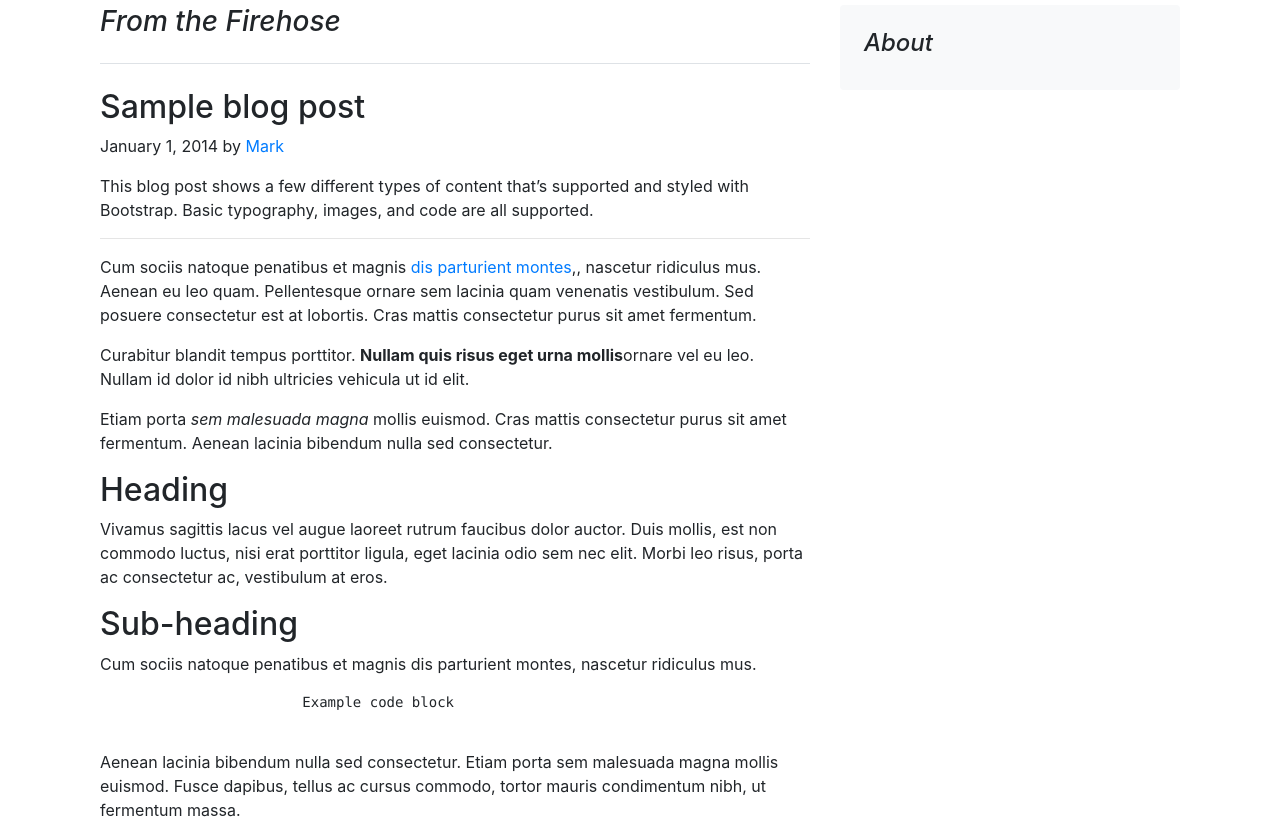
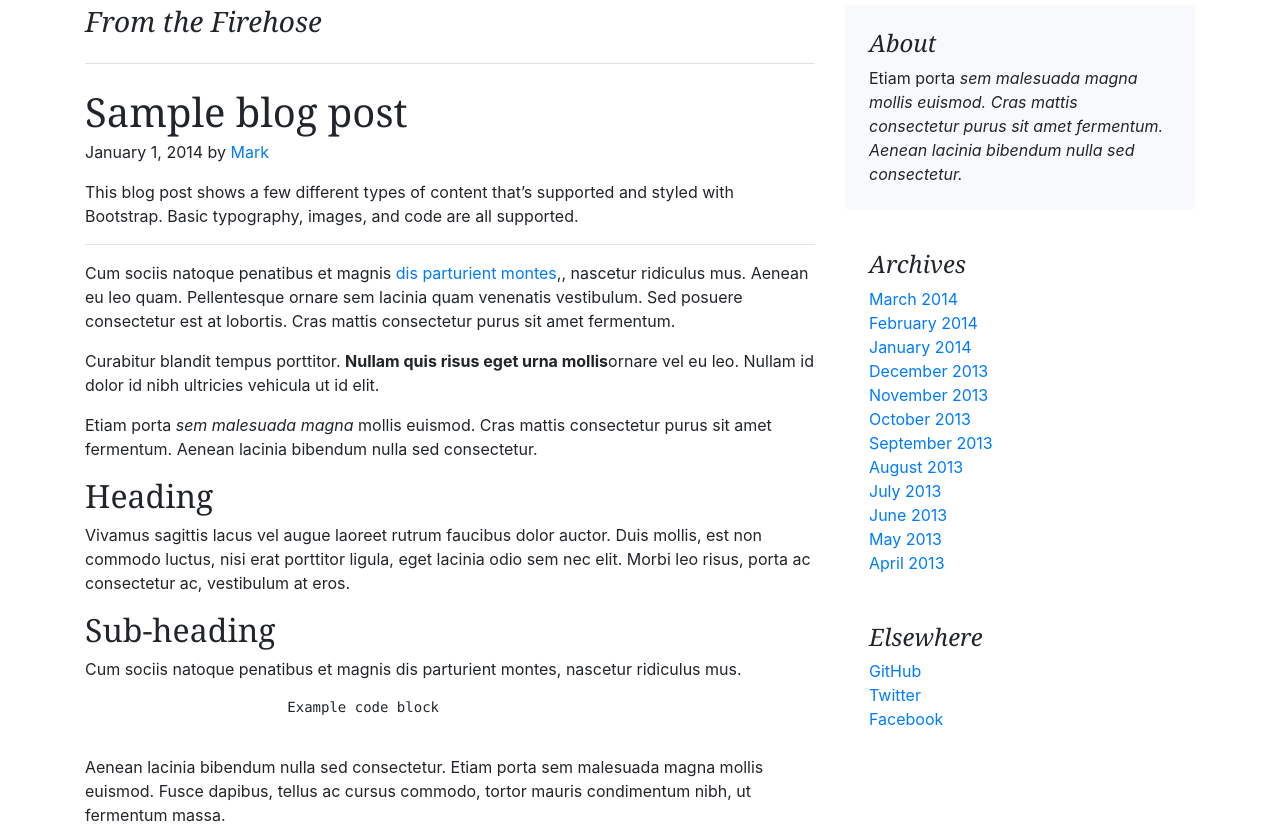
Before and after one commit to romigos/2020-Blog, a plain HTML site: page index.html in a window 1280 px wide. Shown: the part 838-1668 px from the top of the page. Drawn offline with nearby package versions, Linux system fonts and the light colour scheme.

Commit message:
finish blog by bootstrap

```diff
--- a/css/style.css
+++ b/css/style.css
@@ -6,15 +6,59 @@
 .blog-header-logo {
     font-family: "Playfair Display", Georgia, "Times New Roman", serif;
     font-size: 2.25rem;
-    line-height: 1;
-    color: #343a40 !important;
+}
+
+.blog-header-logo:hover {
+    text-decoration: none;
+}
+
+.h1, .h2, .h3, .h4, .h5, .h6, h1, h2, h3, h4, h5, h6 {
+    margin-bottom: .5rem;
+    font-weight: 500;
+    line-height: 1.2;
+    font-family: "Playfair Display", Georgia, "Times New Roman", serif;
+}
+
+.blog-footer {
+    padding: 2.5rem 0;
+    color: #999;
+    text-align: center;
+    background-color: #f9f9f9;
+    border-top: .05rem solid #e5e5e5;
+}
+
+h2 {
+    display: block;
+    font-size: 1.5em;
+    margin-block-start: 0.83em;
+    margin-block-end: 0.83em;
+    margin-inline-start: 0;
+    margin-inline-end: 0;
     font-weight: bold;
+}
+
+.blog-post-title {
+    margin-bottom: .25rem;
+    font-size: 2.5rem;
+}
+
+.blog-pagination {
+    margin-bottom: 4rem;
+}
+
+.blog-pagination > .btn {
+    border-radius: 2rem;
 }
 
 .blog-post {
     margin-bottom: 4rem;
 }
 
-.blog-pagination > .btn {
-    border-radius: 2rem;
+.btn {
+    display: inline-block;
+    font-weight: 400;
+    color: #212529;
+    text-align: center;
+    vertical-align: middle;
+    cursor: pointer;
 }
--- a/index.html
+++ b/index.html
@@ -11,7 +11,7 @@
 
     <title>Blog Template Bootstrap</title>
 </head>
-<body>
+<body class="vsc-initialized">
 <div class="container">
     <header class="blog-header py-3">
         <div class="row flex-nowrap justify-content-between align-items-center">
@@ -95,6 +95,7 @@
                 </div>
                 <div class="This is a wider card with supporting text below as a natural lead-in to additional content.">
                     <svg class="bd-placeholder-img"></svg>
+                </div>
             </div>
         </div>
     </div>
@@ -202,16 +203,83 @@
                 <a class="btn btn-outline-secondary disabled" href="#">Newer</a>
             </nav>
         </div>
-            <div class="col-md-4 blog-sidebar">
+        <aside class="col-md-4 blog-sidebar">
             <div class="p-4 mb-3 bg-light rounded">
                 <h4 class="font-italic">About</h4>
+                <p class="mb-0">Etiam porta <em>sem malesuada magna mollis euismod. Cras mattis consectetur purus
+                    sit amet fermentum. Aenean lacinia bibendum nulla sed consectetur.</em></p>
             </div>
-                <div class="p-4"></div>
-                <div class="p-4"></div>
+            <div class="p-4">
+                <h4 class="font-italic">Archives</h4>
+                <ol class="list-unstyled mb-0">
+                    <li>
+                        <a href="#">March 2014</a>
+                    </li>
+                    <li>
+                        <a href="#">February 2014</a>
+                    </li>
+                    <li>
+                        <a href="#">January 2014</a>
+                    </li>
+                    <li>
+                        <a href="#">December 2013</a>
+                    </li>
+                    <li>
+                        <a href="#">November 2013</a>
+                    </li>
+                    <li>
+                        <a href="#">October 2013</a>
+                    </li>
+                    <li>
+                        <a href="#">September 2013</a>
+                    </li>
+                    <li>
+                        <a href="#">August 2013</a>
+                    </li>
+                    <li>
+                        <a href="#">July 2013</a>
+                    </li>
+                    <li>
+                        <a href="#">June 2013</a>
+                    </li>
+                    <li>
+                        <a href="#">May 2013</a>
+                    </li>
+                    <li>
+                        <a href="#">April 2013</a>
+                    </li>
+                </ol>
             </div>
+            <div class="p-4">
+                <h4 class="font-italic">Elsewhere</h4>
+                <ol class="list-unstyled">
+                    <li>
+                        <a href="#">GitHub</a>
+                    </li>
+                    <li>
+                        <a href="#">Twitter</a>
+                    </li>
+                    <li>
+                        <a href="#">Facebook</a>
+                    </li>
+                </ol>
+            </div>
+
+        </aside>
     </div>
 </main>
-</div>
+<footer class="blog-footer">
+    <p>
+        Blog template built for
+        <a href="#">Bootstrap</a>
+        by
+        <a href="#">@mdo.</a>
+    </p>
+    <p>
+        <a href="#">Back to top</a>
+    </p>
+</footer>
+
 <!-- Optional JavaScript -->
 <!-- jQuery first, then Popper.js, then Bootstrap JS -->
 <script src="https://code.jquery.com/jquery-3.4.1.slim.min.js"
```
Lines whose indentation alone changed are shown as unchanged.
